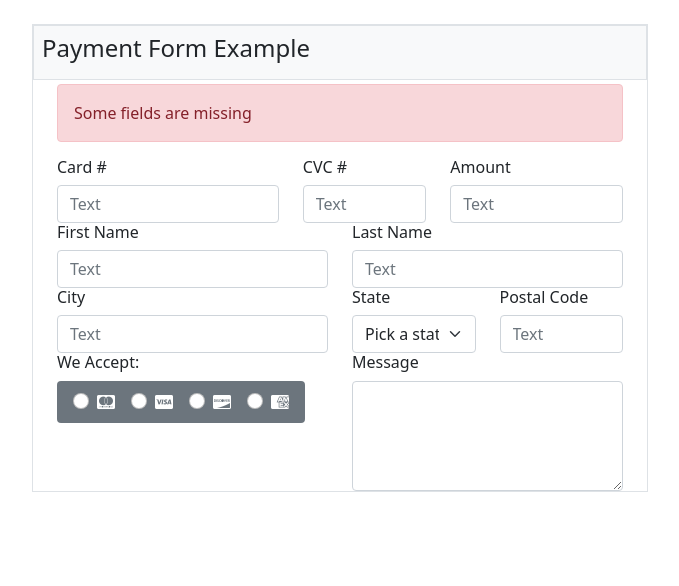
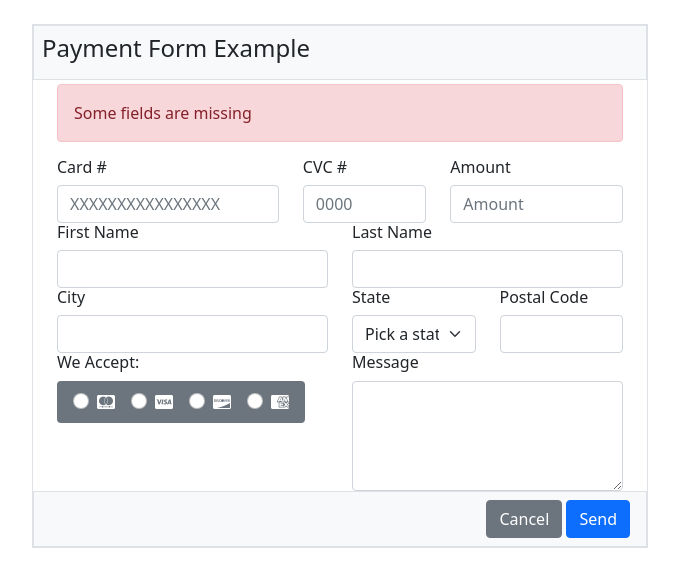
Before and after one commit to fluffbutt1/Miami88-HTML5-Forms-Oliver-Simkovsky-Fork, a plain HTML site: page index.html in a window 1280 px wide. Shown: the whole page, without its empty margins (300-979 px from the left). Drawn offline with nearby package versions, Linux system fonts and the light colour scheme.

Commit message:
added bottom section with buttons

```diff
--- a/index.html
+++ b/index.html
@@ -30,31 +30,35 @@
           <div class="row">
             <div class="col-5">
               <h6>Card #</h6>
-              <input type="text" class="form-control" placeholder="Text" />
+              <input
+                type="number"
+                class="form-control"
+                placeholder="XXXXXXXXXXXXXXXX"
+              />
             </div>
             <div class="col-3">
               <h6>CVC #</h6>
-              <input type="text" class="form-control" placeholder="Text" />
+              <input type="number" class="form-control" placeholder="0000" />
             </div>
             <div class="col-4">
               <h6>Amount</h6>
-              <input type="text" class="form-control" placeholder="Text" />
+              <input type="number" class="form-control" placeholder="Amount" />
             </div>
           </div>
           <div class="row">
             <div class="col-6">
               <h6>First Name</h6>
-              <input type="text" class="form-control" placeholder="Text" />
+              <input type="text" class="form-control" />
             </div>
             <div class="col-6">
               <h6>Last Name</h6>
-              <input type="text" class="form-control" placeholder="Text" />
+              <input type="text" class="form-control" />
             </div>
           </div>
           <div class="row">
             <div class="col-6">
               <h6>City</h6>
-              <input type="text" class="form-control" placeholder="Text" />
+              <input type="text" class="form-control" />
             </div>
             <div class="col-6">
               <div class="row">
@@ -116,7 +120,7 @@
                 </div>
                 <div class="col-6">
                   <h6>Postal Code</h6>
-                  <input type="text" class="form-control" placeholder="Text" />
+                  <input type="number" class="form-control" />
                 </div>
               </div>
             </div>
@@ -192,6 +196,12 @@
             </div>
           </div>
         </div>
+        <div class="bg-light border border-secondary-subtle d-flex px-3 py-2">
+          <div class="ms-auto">
+            <button class="btn btn-secondary">Cancel</button>
+            <button class="btn btn-primary">Send</button>
+          </div>
+        </div>
       </div>
     </div>
     <script
```
